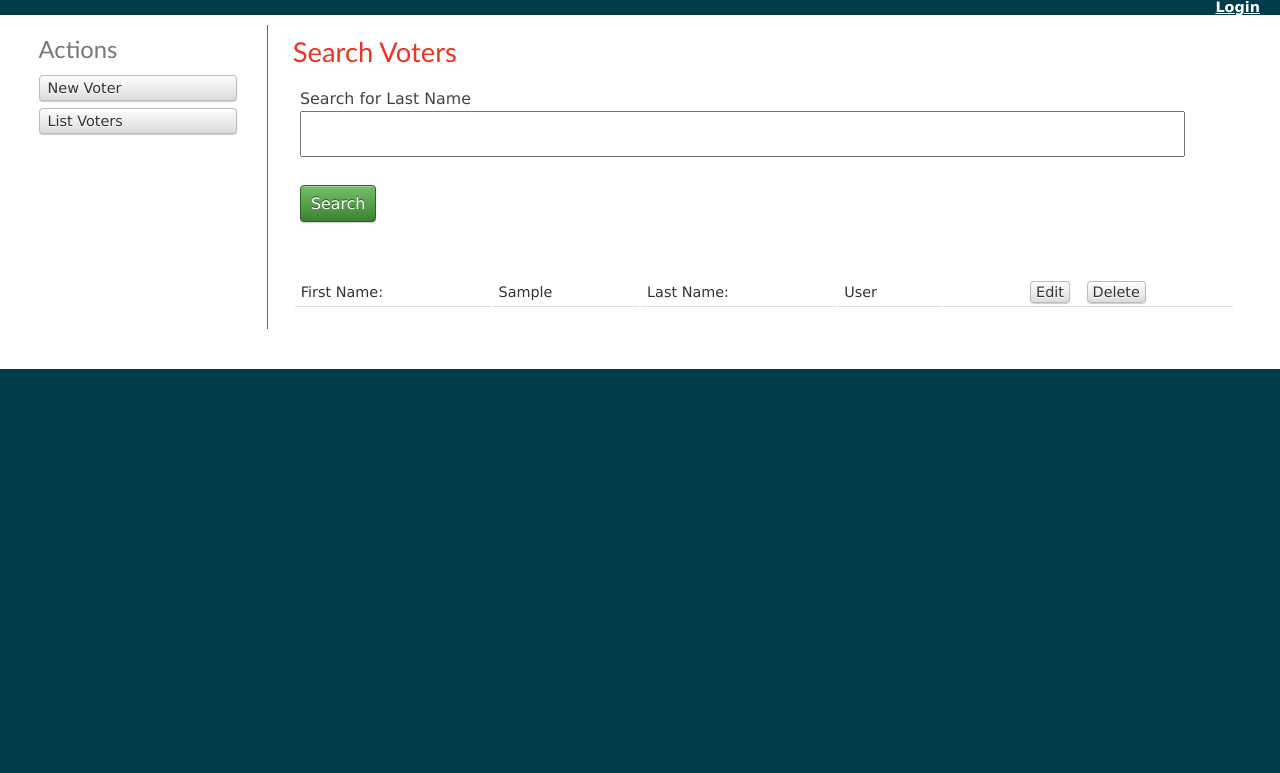
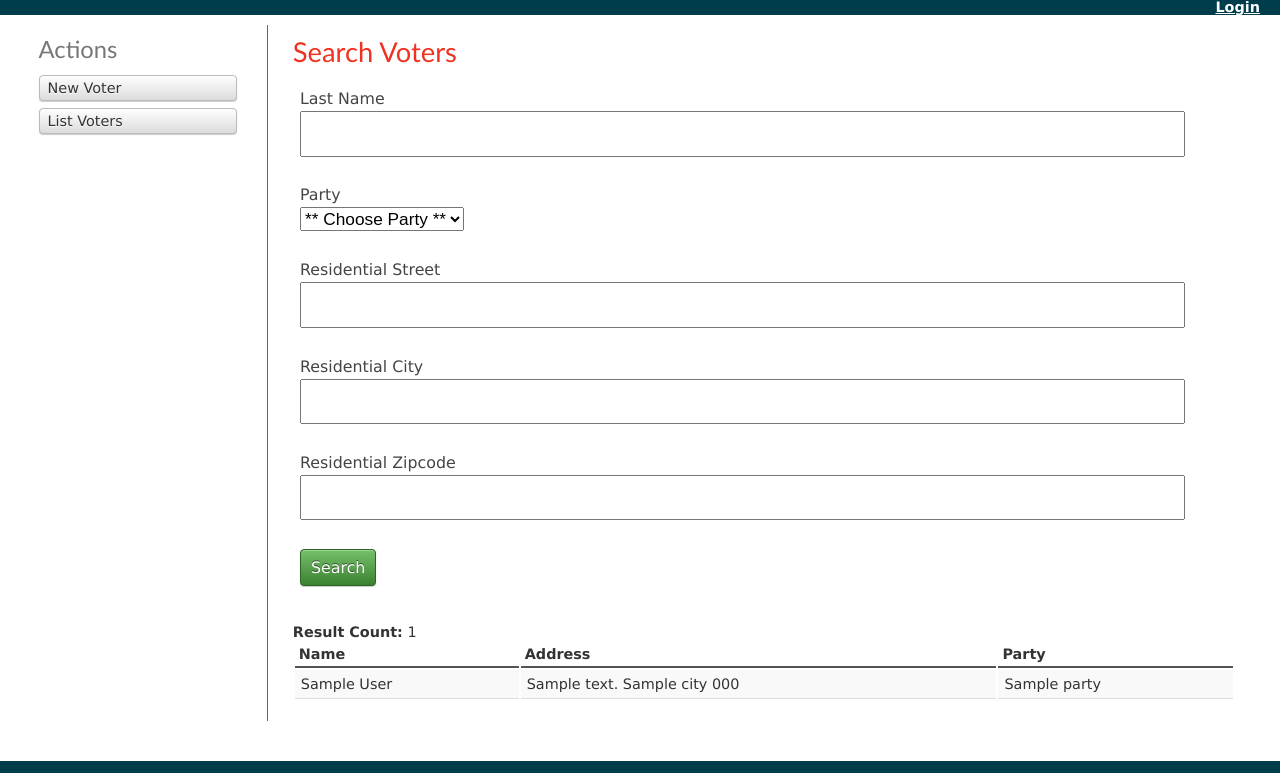
Before and after one commit to michioaida/vbd, a CakePHP app: the page made by app/View/Voters/search.ctp in a window 1280 px wide. Shown: the part 38-811 px from the top of the page. Before the commit the page ends 407 px from the top, so only its background shows below. Run offline with PHP 8.4 and a stand-in for CakePHP, Linux system fonts and the light colour scheme; the template is opened without the code that fills it: most values are stand-ins (such as "Sample title", 1, 10 or a date in 2020); form fields are guessed from the names that the template uses; data that the repository does not hold is empty; some libraries are stand-ins or nearby versions.

Commit message:
addition of search functionality

```diff
--- a/app/View/Voters/search.ctp
+++ b/app/View/Voters/search.ctp
@@ -2,24 +2,41 @@
 	<h2><?php echo __('Search Voters'); ?></h2>
 	<?php
 		echo $this->Form->create("Voter", array('action' => 'search'));
-	    echo $this->Form->input("q", array('label' => 'Search for Last Name'));
+	    echo $this->Form->input("lastname", array('label' => 'Last Name'));
+	    $party_array = array('0'=>' ** Choose Party ** ','BLK'=>'Blank','CON'=>'Conservative','DEM'=>'Democratic','GRE'=>'Green','IND'=>'Independence','LBN'=>'Libertarian','LIB'=>'Liberal','REP'=>'Republican','RTL'=>'Right to Life','WOR'=>'Working Family','OTH'=>'Other');
+	    echo $this->Form->input('party', array('label'=>'Party', 'type'=>'select', 'options'=>$party_array));
+	    echo $this->Form->input("address", array('label' => 'Residential Street'));
+	    echo $this->Form->input("city", array('label' => 'Residential City'));
+	    echo $this->Form->input("zip", array('label' => 'Residential Zipcode'));
 	    echo $this->Form->end(__('Search'));
 	?>
 	<br>
-	<br>
 	<table>
+		<tr>
+			<th><?php echo __('Name'); ?></th>
+			<th>Address</th>
+			<th>Party</th>
+			<!--<th>&nbsp;</th>-->
+		</tr>
 		<?php // if we have a voter list, display it
 		if (isset($voters)){
+
+			echo "<b>Result Count:</b> " . count($voters);
+
 			foreach ($voters as $voter): ?>
 			<tr>
-			<td><?php echo __('First Name:'); ?></td>
-			<td><?php echo h($voter['Voter']['FirstName']); ?>&nbsp;</td>
-			<td><?php echo __('Last Name:'); ?></td>
-			<td><?php echo h($voter['Voter']['LastName']); ?>&nbsp;</td>
+				<td><?php echo h($voter['Voter']['FirstName']) . ' ' . h($voter['Voter']['LastName']); ?>&nbsp;</td>
+				<td><?php echo
+							h($voter['ResidentialAddress']['Address1']) . ' ' .
+							h($voter['ResidentialAddress']['City']) . ' ' .
+							h($voter['ResidentialAddress']['Zip']); ?>&nbsp;
+				</td>
+				<td><?php echo h($voter['Affiliation']['Party']); ?>&nbsp;</td>
+				<!--
 				<td class="actions">
 					<?php echo $this->Html->link(__('Edit'), array('action' => 'edit', $voter['Voter']['VoterID'])); ?>
-				<?php echo $this->Form->postLink(__('Delete'), array('action' => 'delete', $voter['Voter']['VoterID']), null, __('Are you sure you want to delete # %s?', $voter['Voter']['VoterID'])); ?>
 				</td>
+				-->
 			</tr>
 			<?php endforeach;
 		} ?>
```
Also changed, not shown: app/Controller/VotersController.php (+30 -6 lines). Lines whose indentation alone changed are shown as unchanged.
